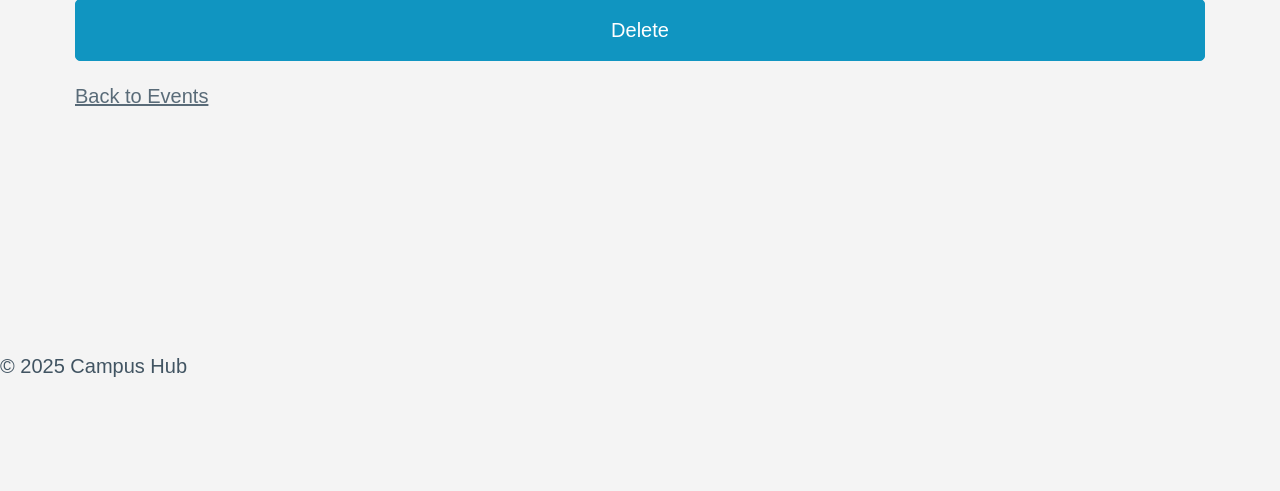
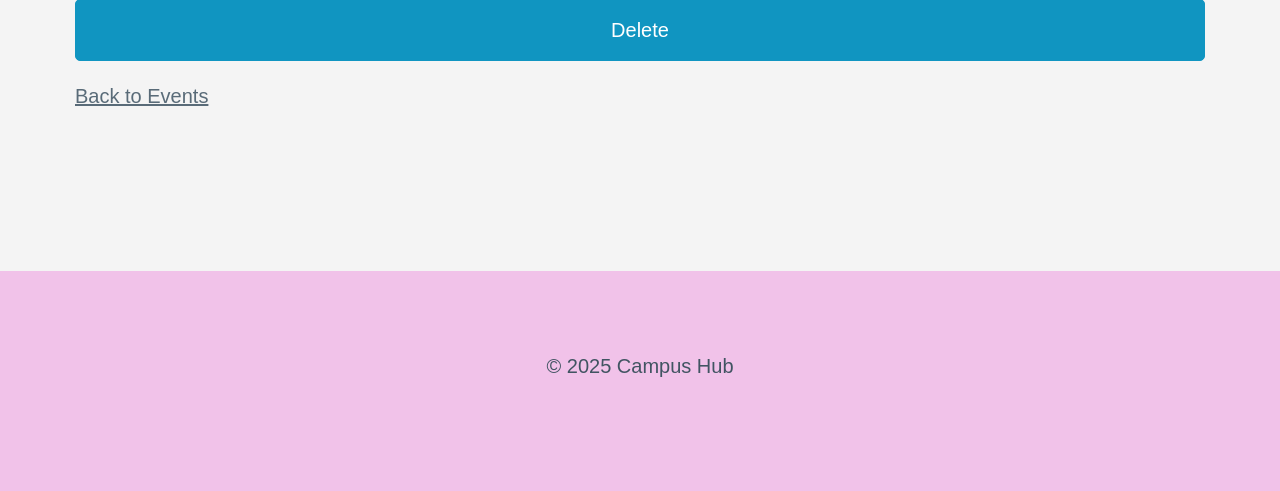
Before and after one commit to Rawano03/ITCS333-Project-GroupG5, a PHP site: page /Event.html in a window 1280 px wide. Shown: the part 2553-3044 px from the top of the page. Run offline with PHP 8.4, Linux system fonts and the light colour scheme.

Commit message:
Designing the footer

```diff
--- a/EventCalender-Reham-202105915/StyleSheet.css
+++ b/EventCalender-Reham-202105915/StyleSheet.css
@@ -18,3 +18,12 @@
     grid-template-columns: repeat(auto-fill, minmax(300px, 1fr));
     gap: 20px;
 }
+footer {
+    text-align: center;
+    padding: 10px 0;
+    background: #f1c2e9;
+    color: #fff;
+    position: relative;
+    bottom: 0;
+    width: 100%;
+}
```
